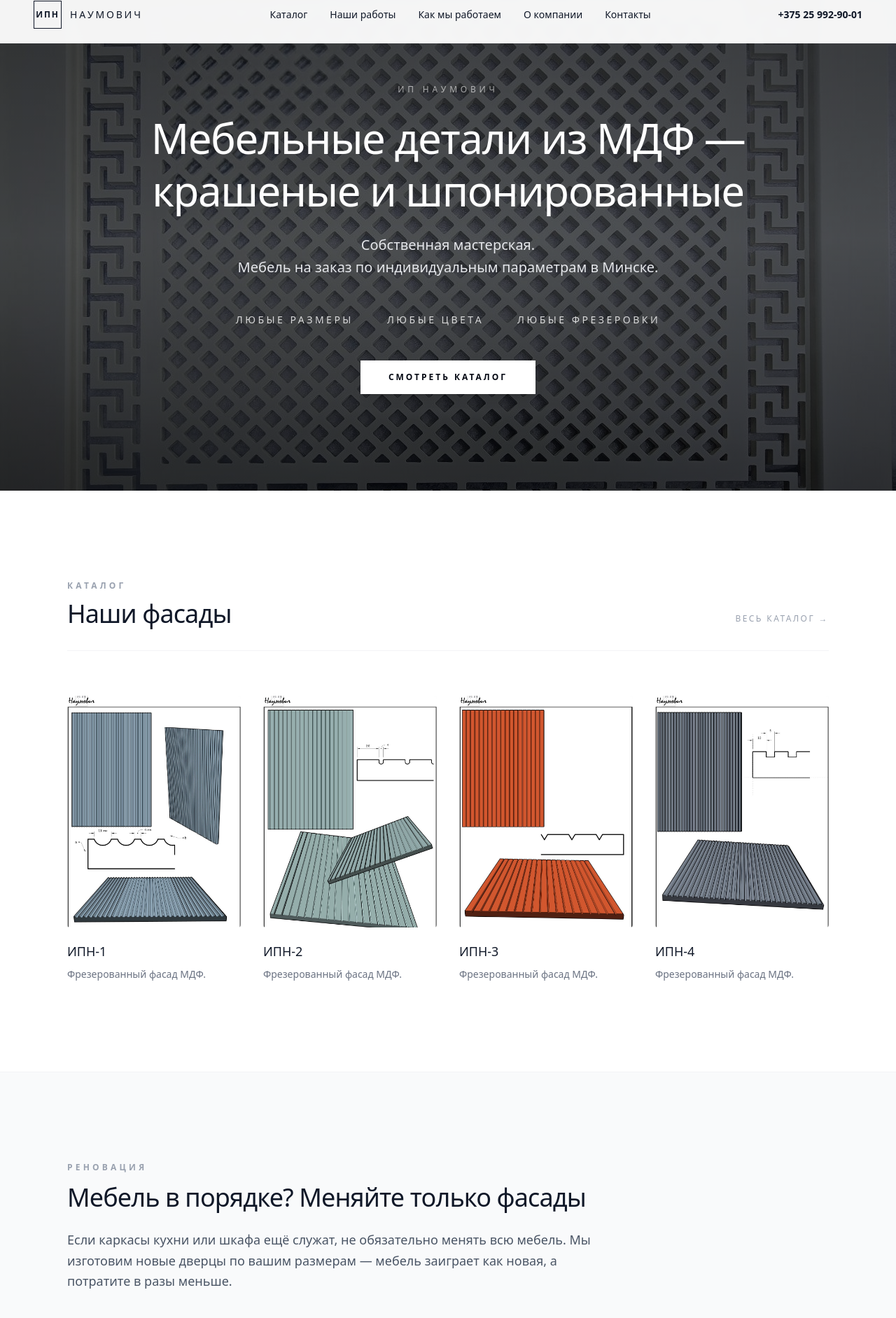
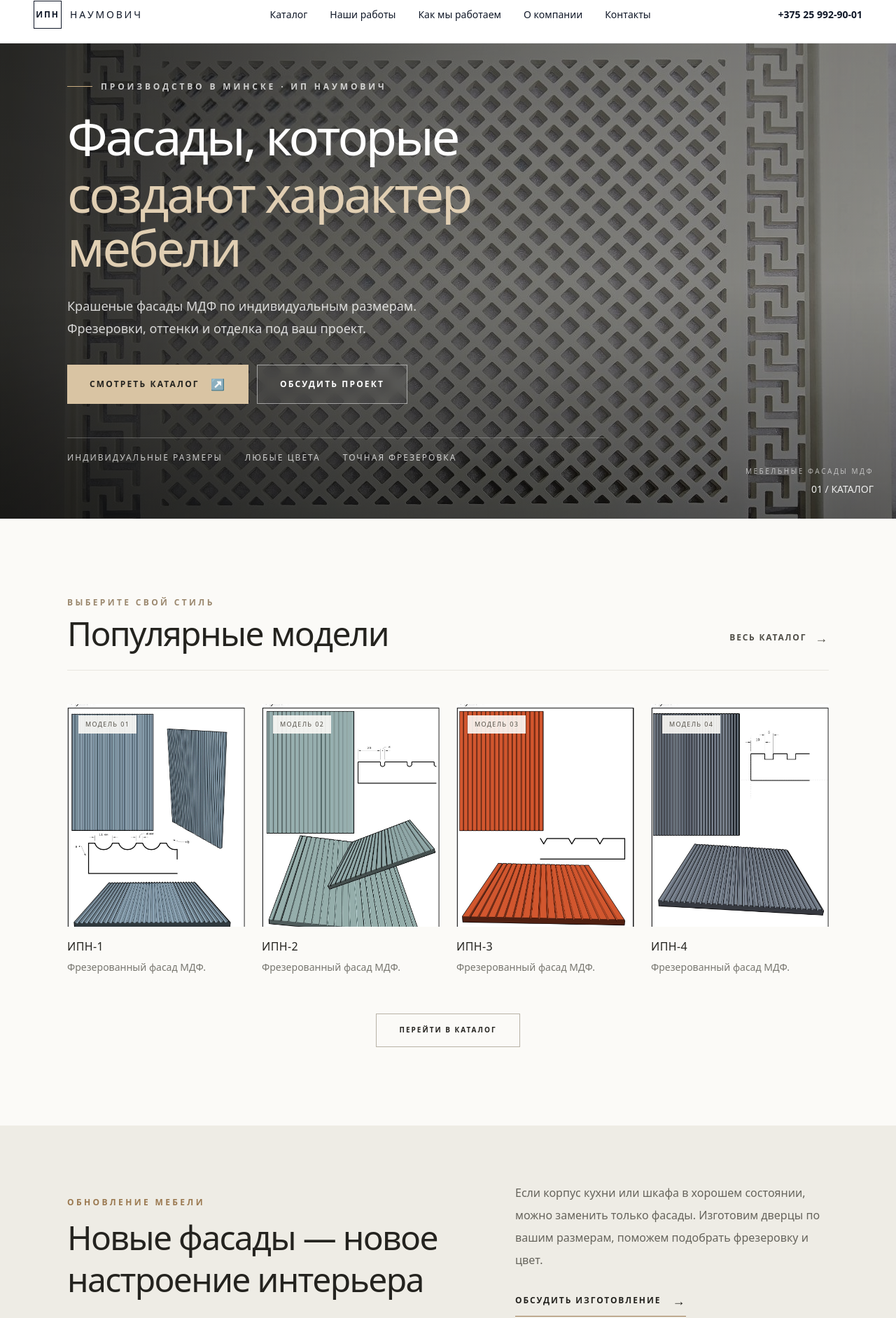
Before and after one commit to IljaBelousow/naumovich-site, a Next.js app: page / in a window 1280 px wide. Shown: the part 19-1902 px from the top of the page at 70% size. Built offline with nearby package versions, Linux system fonts and the light colour scheme.

Commit message:
Redesign homepage as premium facade catalog

```diff
--- a/src/app/page.tsx
+++ b/src/app/page.tsx
@@ -3,134 +3,127 @@ import Image from "next/image";
 import { facades } from "@/data/facades";
 
 export default function Home() {
-  // Берем первые 4 фасада из каталога
-  const featuredFacades = facades.filter(f => f.category === "milled").slice(0, 4);
+  const featuredFacades = facades.filter((facade) => facade.category === "milled").slice(0, 4);
 
   return (
-    <main className="w-full bg-white antialiased pt-20 sm:pt-0">
-
-      {/* === ГЛАВНАЯ КАРТИНКА (HERO) === */}
-      <section className="relative w-full h-[70vh] sm:h-[80vh] lg:h-[90vh] bg-gray-950 overflow-hidden pt-20 sm:pt-0">
+    <main className="w-full overflow-hidden bg-[#fbfaf7] pt-20">
+      <section className="relative isolate min-h-[680px] h-[calc(88svh-5rem)] max-h-[900px] w-full overflow-hidden bg-[#282722]">
         <Image
           src="/images/hero/hero-main.jpg"
           alt="Крашеные фасады МДФ на заказ"
           fill
           priority
-          className="object-cover object-center opacity-40 transition-transform duration-1000 hover:scale-105"
+          sizes="100vw"
+          className="object-cover object-center opacity-65"
         />
-
-        {/* Затемняющий оверлей для идеальной читаемости белого текста */}
-        <div className="absolute inset-0 bg-gradient-to-b from-black/40 via-black/20 to-black/50 z-10"></div>
-
-        <div className="absolute inset-0 flex flex-col items-center justify-center text-center px-6 z-20 max-w-5xl mx-auto">
-
-          {/* Аккуратная надпись над заголовком с правильным отступом */}
-          <p className="text-xs font-light uppercase tracking-[0.4em] text-white/60 mb-5 sm:mb-6">
-            ИП НАУМОВИЧ
+        <div className="absolute inset-0 bg-gradient-to-r from-black/70 via-black/35 to-black/10" />
+        <div className="absolute inset-0 bg-gradient-to-t from-black/35 via-transparent to-black/10" />
+        <div className="relative z-10 mx-auto flex h-full w-full max-w-[1600px] items-center px-6 sm:px-10 lg:px-16 xl:px-24">
+          <div className="max-w-3xl pb-6 text-white">
+            <p className="mb-6 flex items-center gap-3 text-[10px] font-semibold uppercase tracking-[0.32em] text-white/75 sm:text-xs">
+              <span className="h-px w-9 bg-[#c9ad82]" />
+              Производство в Минске · ИП Наумович
             </p>
-
-          {/* Заголовок */}
-          <h1 className="text-3xl sm:text-5xl lg:text-6xl font-extralight text-white tracking-tight leading-tight mb-6">
-            Мебельные детали из МДФ — <br className="hidden sm:block" />
-            <span className="font-normal block mt-2 sm:inline sm:mt-0">крашеные и шпонированные</span>
+            <h1 className="max-w-3xl text-4xl font-light leading-[1.08] tracking-[-0.045em] sm:text-6xl lg:text-7xl">
+              Фасады, которые
+              <span className="mt-1 block font-normal text-[#e1cfb3]">создают характер мебели</span>
             </h1>
-
-          {/* Подзаголовок: зафиксировали ровный перенос, текст больше не наезжает на преимущества */}
-          <p className="text-base sm:text-lg lg:text-xl text-gray-200 font-light max-w-3xl mb-12 leading-relaxed">
-            Собственная мастерская. <br className="hidden sm:block" />
-            Мебель на заказ по индивидуальным параметрам в Минске.
+            <p className="mt-7 max-w-xl text-base leading-7 text-white/80 sm:text-lg sm:leading-8">
+              Крашеные фасады МДФ по индивидуальным размерам. Фрезеровки, оттенки и отделка под ваш проект.
             </p>
-
-          {/* Преимущества: чистый минималистичный вариант, как на вашем последнем скриншоте */}
-          <div className="flex flex-col sm:flex-row items-center justify-center gap-y-3 sm:gap-x-12 text-xs sm:text-sm font-light uppercase tracking-[0.25em] text-white/80 mb-12">
-            <span className="transition-opacity duration-300 hover:text-white">Любые размеры</span>
-            <span className="transition-opacity duration-300 hover:text-white">Любые цвета</span>
-            <span className="transition-opacity duration-300 hover:text-white">Любые фрезеровки</span>
-          </div>
-
-          {/* Кнопка */}
-          <Link
-            href="/catalog"
-            className="bg-white text-gray-950 px-10 py-4 text-xs font-semibold uppercase tracking-[0.25em] hover:bg-gray-100 active:scale-98 transition-all duration-300 shadow-lg hover:shadow-xl"
-          >
-            Смотреть каталог
+            <div className="mt-9 flex flex-col gap-3 sm:flex-row">
+              <Link href="/catalog" className="inline-flex min-h-14 items-center justify-center bg-[#d9c4a3] px-8 text-xs font-semibold uppercase tracking-[0.18em] text-[#24231f] hover:bg-white">
+                Смотреть каталог <span className="ml-4 text-base">↗</span>
+              </Link>
+              <Link href="/contacts" className="inline-flex min-h-14 items-center justify-center border border-white/50 bg-white/5 px-8 text-xs font-semibold uppercase tracking-[0.18em] text-white backdrop-blur-sm hover:border-white hover:bg-white/10">
+                Обсудить проект
               </Link>
             </div>
+            <div className="mt-12 flex flex-wrap gap-x-8 gap-y-3 border-t border-white/25 pt-5 text-[10px] uppercase tracking-[0.17em] text-white/75 sm:text-xs">
+              <span>Индивидуальные размеры</span>
+              <span>Любые цвета</span>
+              <span>Точная фрезеровка</span>
+            </div>
+          </div>
+        </div>
+        <div className="absolute bottom-8 right-8 z-10 hidden text-right text-[10px] uppercase tracking-[0.25em] text-white/60 lg:block">
+          Мебельные фасады МДФ
+          <span className="mt-2 block text-sm tracking-normal text-white/90">01 / Каталог</span>
+        </div>
       </section>
-      {/* === КОНЕЦ ГЛАВНОЙ КАРТИНКИ === */}
 
-
-      {/* === БЛОК НАШИ ФАСАДЫ === */}
-      <section className="w-full bg-white py-24 sm:py-32">
-        <div className="w-full px-6 sm:px-12 lg:px-20 xl:px-24">
-          <div className="flex items-end justify-between mb-16 border-b border-gray-100 pb-8">
+      <section className="mx-auto w-full max-w-[1600px] px-5 py-20 sm:px-10 sm:py-28 lg:px-16 xl:px-24">
+        <div className="mb-10 flex flex-col gap-5 border-b border-[#e8e6e0] pb-7 sm:mb-12 sm:flex-row sm:items-end sm:justify-between">
           <div>
-              <p className="text-xs font-semibold uppercase tracking-[0.35em] text-gray-400 mb-3">Каталог</p>
-              <h2 className="text-3xl sm:text-4xl font-extralight tracking-tight text-gray-900">
-                Наши фасады
-              </h2>
+            <p className="mb-3 text-[10px] font-semibold uppercase tracking-[0.28em] text-[#9b886e] sm:text-xs">Выберите свой стиль</p>
+            <h2 className="text-3xl font-light tracking-[-0.035em] text-[#24231f] sm:text-5xl">Популярные модели</h2>
           </div>
-            <Link
-              href="/catalog"
-              className="hidden sm:inline-block text-xs font-medium uppercase tracking-[0.2em] text-gray-400 hover:text-gray-900 transition-colors border-b border-transparent hover:border-gray-900 pb-1"
-            >
-              Весь каталог →
+          <Link href="/catalog" className="group inline-flex items-center gap-3 self-start pb-1 text-xs font-semibold uppercase tracking-[0.15em] text-[#4f4d46] hover:text-[#9b7950] sm:self-auto">
+            Весь каталог <span className="text-lg transition-transform group-hover:translate-x-1">→</span>
           </Link>
         </div>
-
-          <div className="grid grid-cols-2 lg:grid-cols-4 gap-x-6 gap-y-12 sm:gap-x-8">
-            {featuredFacades.map((facade) => (
+        <div className="grid grid-cols-2 gap-x-4 gap-y-9 sm:gap-x-6 sm:gap-y-12 lg:grid-cols-4">
+          {featuredFacades.map((facade, index) => (
             <Link key={facade.slug} href={`/catalog/${facade.slug}`} className="group block">
-                <div className="relative aspect-[3/4] w-full overflow-hidden bg-gray-50 mb-5 rounded-sm">
+              <div className="relative mb-4 aspect-[4/5] overflow-hidden bg-[#f0eee8]">
                 <Image
                   src={facade.image}
                   alt={facade.name}
                   fill
-                    sizes="(max-width: 640px) 50vw, 25vw"
-                    className="object-cover transition-transform duration-700 group-hover:scale-105"
+                  sizes="(max-width: 640px) 50vw, (max-width: 1024px) 25vw, 320px"
+                  className="object-cover transition-transform duration-700 group-hover:scale-[1.04]"
                 />
+                <span className="absolute left-3 top-3 bg-[#fbfaf7]/90 px-2.5 py-1.5 text-[9px] uppercase tracking-[0.15em] text-[#555148] sm:left-4 sm:top-4">
+                  Модель {String(index + 1).padStart(2, "0")}
+                </span>
+                <span className="absolute bottom-3 right-3 flex h-9 w-9 items-center justify-center rounded-full bg-[#fbfaf7] text-lg text-[#24231f] opacity-0 transition-all duration-300 group-hover:opacity-100 sm:bottom-4 sm:right-4">↗</span>
               </div>
-                <h3 className="text-base sm:text-lg font-normal text-gray-900 group-hover:text-gray-600 transition-colors">
-                  {facade.name}
-                </h3>
-                <p className="text-xs sm:text-sm text-gray-500 mt-2 line-clamp-2 font-light leading-relaxed">
-                  {facade.description}
-                </p>
+              <h3 className="text-sm font-medium tracking-wide text-[#24231f] sm:text-base">{facade.name}</h3>
+              <p className="mt-2 line-clamp-2 text-xs leading-5 text-[#77766f] sm:text-sm">{facade.description || "Фрезерованный фасад МДФ под заказ"}</p>
             </Link>
           ))}
         </div>
+        <div className="mt-10 text-center sm:mt-14">
+          <Link href="/catalog" className="inline-flex min-h-12 items-center justify-center border border-[#b8b2a6] px-8 text-[10px] font-semibold uppercase tracking-[0.2em] text-[#24231f] hover:border-[#24231f] hover:bg-[#24231f] hover:text-white">
+            Перейти в каталог
+          </Link>
+        </div>
+      </section>
 
-          <div className="mt-12 text-center sm:hidden">
-             <Link href="/catalog" className="inline-block border border-gray-900 px-8 py-3 text-xs font-medium uppercase tracking-[0.25em] text-gray-900 active:bg-gray-900 active:text-white transition-colors">
-               Смотреть все
+      <section className="bg-[#eeece5]">
+        <div className="mx-auto grid max-w-[1600px] gap-10 px-5 py-16 sm:px-10 sm:py-20 lg:grid-cols-[1fr_0.8fr] lg:items-center lg:gap-20 lg:px-16 xl:px-24">
+          <div>
+            <p className="mb-3 text-[10px] font-semibold uppercase tracking-[0.28em] text-[#9b7950] sm:text-xs">Обновление мебели</p>
+            <h2 className="max-w-2xl text-3xl font-light leading-tight tracking-[-0.035em] text-[#24231f] sm:text-5xl">
+              Новые фасады — новое настроение интерьера
+            </h2>
+          </div>
+          <div>
+            <p className="text-sm leading-7 text-[#66645c] sm:text-base sm:leading-8">
+              Если корпус кухни или шкафа в хорошем состоянии, можно заменить только фасады. Изготовим дверцы по вашим размерам, поможем подобрать фрезеровку и цвет.
+            </p>
+            <Link href="/contacts" className="mt-7 inline-flex items-center gap-4 border-b border-[#9b7950] pb-2 text-xs font-semibold uppercase tracking-[0.16em] text-[#24231f] hover:gap-6">
+              Обсудить изготовление <span className="text-lg">→</span>
             </Link>
           </div>
         </div>
       </section>
 
-
-      {/* === БЛОК ЗАМЕНА ФАСАДОВ === */}
-      <section className="w-full bg-gray-50 py-24 sm:py-32 border-t border-gray-100">
-        <div className="w-full px-6 sm:px-12 lg:px-20 xl:px-24">
-          <div className="max-w-3xl">
-            <p className="text-xs font-semibold uppercase tracking-[0.35em] text-gray-400 mb-3">Реновация</p>
-            <h2 className="text-3xl font-extralight tracking-tight text-gray-900 sm:text-4xl leading-tight">
-              Мебель в порядке? <br className="sm:hidden" /> Меняйте только фасады
-            </h2>
-            <p className="mt-6 text-base sm:text-lg font-light text-gray-600 leading-relaxed">
-              Если каркасы кухни или шкафа ещё служат, не обязательно менять
-              всю мебель. Мы изготовим новые дверцы по вашим размерам —
-              мебель заиграет как новая, а потратите в разы меньше.
-            </p>
-            <div className="mt-10">
-              <Link
-                href="/contacts"
-                className="inline-block bg-gray-900 text-white px-8 py-4 text-xs font-medium uppercase tracking-[0.25em] transition-all duration-300 hover:bg-gray-800 active:scale-98 shadow-sm"
-              >
-                Узнать стоимость
-              </Link>
+      <section className="mx-auto max-w-[1600px] px-5 py-16 sm:px-10 sm:py-20 lg:px-16 xl:px-24">
+        <div className="grid gap-8 border-y border-[#e8e6e0] py-8 sm:grid-cols-3 sm:gap-10 sm:py-10">
+          {[
+            ["01", "Под ваши размеры", "Изготавливаем фасады по параметрам вашего проекта."],
+            ["02", "Цвет и фактура", "Подбираем оттенок и финиш под интерьер."],
+            ["03", "От идеи до детали", "Помогаем выбрать модель и согласовать заказ."],
+          ].map(([number, title, description]) => (
+            <div key={number} className="flex gap-4">
+              <span className="pt-1 text-xs tracking-[0.12em] text-[#a68a62]">{number}</span>
+              <div>
+                <h3 className="text-base font-medium text-[#24231f]">{title}</h3>
+                <p className="mt-2 max-w-xs text-sm leading-6 text-[#77766f]">{description}</p>
               </div>
             </div>
+          ))}
         </div>
       </section>
     </main>
```
Lines whose indentation alone changed are shown as unchanged.
